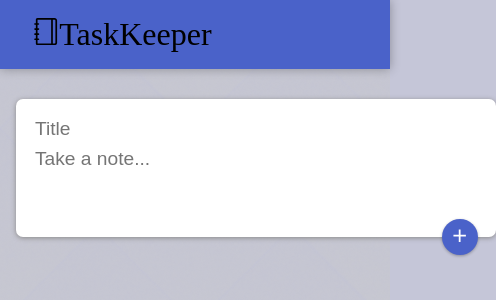
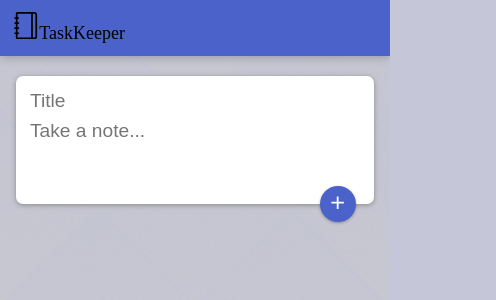
Before and after one commit to Alobam776/Todo-Taskkeeper, a React (Vite) app: page / in a window 390 px wide. Shown: the top 300 px of the page, 496 px wide, since content can reach past the window. Built offline with nearby package versions, Linux system fonts and the light colour scheme.

Commit message:
added responsiveness

```diff
--- a/src/styles/styles.css
+++ b/src/styles/styles.css
@@ -102,3 +102,37 @@ form button {
 .book-icon {
   font-size: 17px;
 }
+
+@media (max-width: 768px) {
+  .note {
+    width: 100%;
+    margin: 16px 0;
+    clear: both;
+    float: none;
+  }
+
+  form {
+    width: 100%;
+  }
+}
+
+@media (max-width: 480px) {
+  header {
+    padding: 12px;
+  }
+
+  header h1 {
+    font-size: 18px;
+  }
+
+  .note {
+    width: 100%;
+    margin: 16px 0;
+  }
+
+  form {
+    width: 100%;
+    margin: 20px auto;
+    padding: 10px;
+  }
+}
```
